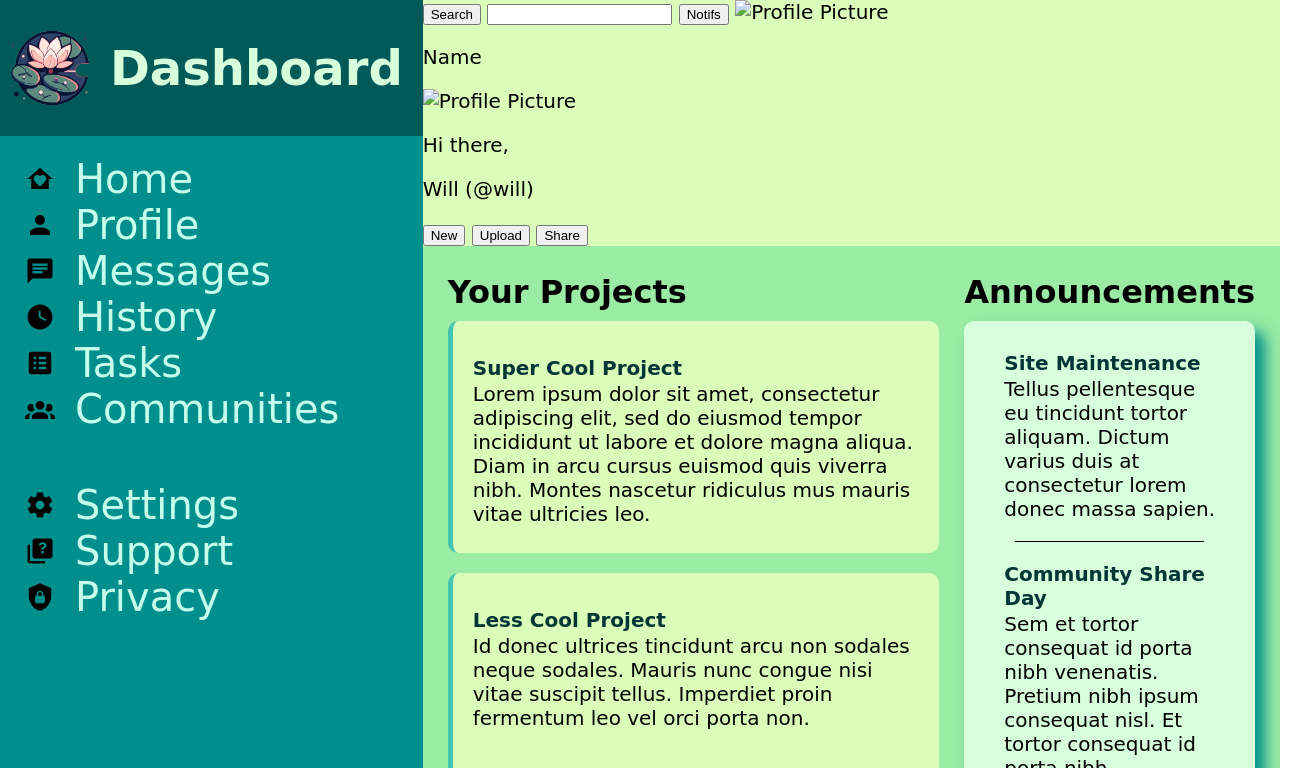
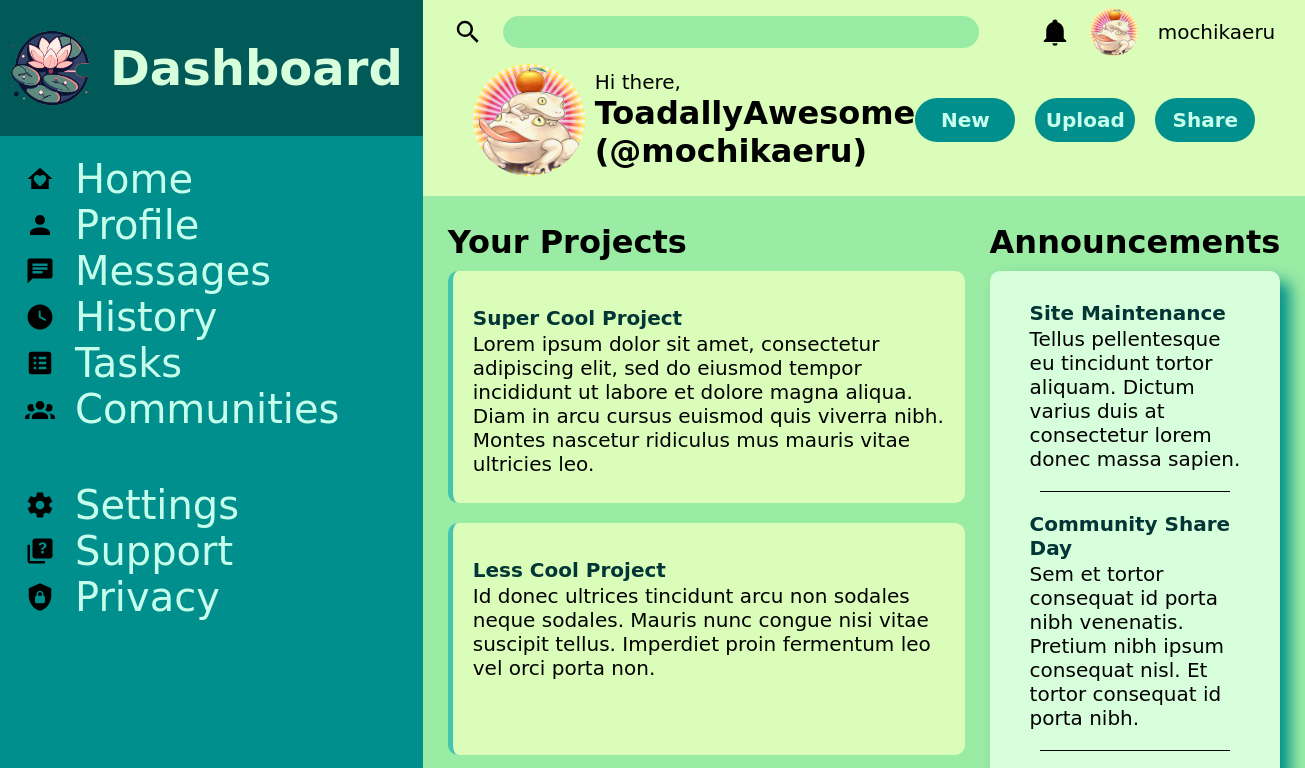
Before and after one commit to WillxChen/op-admin-dashboard, a plain HTML site: page index.html in a window 1280 px wide. Shown: the top 768 px of the page, 1305 px wide, since content can reach past the window. Drawn offline with Linux system fonts and the light colour scheme; a web font is replaced by a local one.

Commit message:
Complete header design: Finish toolbar & user greeting

```diff
--- a/index.html
+++ b/index.html
@@ -11,17 +11,21 @@
     <div class="container">
       <header class="top-header">
         <div class="toolbar">
-          <button>Search</button>
+          <button><img class="svg-icons" src="images/magnify.svg" alt="Search Icon" /></button>
           <input type="search" />
-          <button>Notifs</button>
-          <img src="" alt="Profile Picture" />
-          <p>Name</p>
+          <button><img class="svg-icons" src="images/bell.svg" alt="Notifications Icon" /></button>
+          <a class="user">
+            <img src="images/toadallyawesome.png" alt="Profile Picture" />
+          </a>
+          <p>mochikaeru</p>
         </div>
-        <div class="user-dashboard">
-          <div>
-            <img src="" alt="Profile Picture" />
-            <p>Hi there,</p>
-            <p>Will <span class="user-tag">@will</span></p>
+        <div class="profile-display">
+          <div class="profile-container">
+            <img class="personal-pfp"src="images/toadallyawesome.png" alt="Profile Picture" />
+            <div class="greeting">
+              <p>Hi there,</p>
+              <p>ToadallyAwesome <span class="user-tag">@mochikaeru</span></p>
+            </div>
           </div>
           <div class="quick-start">
             <button>New</button>
@@ -180,25 +184,25 @@
               <a class="user">
                 <img src="images/frog2_pfp.png" alt="Profile Picture" />
                 <p>
-                  <span>@will</span>
+                  <span>@HoppyHacker</span>
                   <br>
-                  <span>Hello Worlder</span>
+                  <span>gobbling bugs and debugging code</span>
                 </p>
               </a>
               <a class="user">
                 <img src="images/frog_pfp3.png" alt="Profile Picture" />
                 <p>
-                  <span>@will</span>
+                  <span>@croakadile</span>
                   <br>
-                  <span>Hello Worlder</span>
+                  <span>unrelated if you're asking</span>
                 </p>
               </a>
               <a class="user">
                 <img src="images/frog_pfp4.png" alt="Profile Picture" />
                 <p>
-                  <span>@will</span>
+                  <span>@bettycroaker</span>
                   <br>
-                  <span>Hello Worlder</span>
+                  <span>Mixing, baking, hopping with delight! 🐸</span>
                 </p>
               </a>
             </div>
--- a/styles.css
+++ b/styles.css
@@ -1,4 +1,9 @@
 @import url('https://fonts.googleapis.com/css2?family=Cute+Font&family=Gaegu:wght@400;700&display=swap');
+
+input[type="search"],
+button {
+  all: unset
+}
 
 * {
   --lgt-grn: #D8FFDB;
@@ -35,11 +40,89 @@ header.top-header {
   grid-column: 2 / 3;
 }
 
+.toolbar {
+  display: flex;
+  align-items: center;
+  justify-content: center;
+  gap: 20px;
+  margin: 0 30px;
+}
+
+header .toolbar button > img {
+  display: block;
+}
+
+header .toolbar > input[type=search] {
+  flex: 1;
+  padding: 1px;
+  font-family: 'Cute Font', cursive;
+  border-radius: 70px;
+  background: var( --brt-grn);
+  height: 30px;
+  align-self: center;
+  margin-right: 5%;
+  text-indent: 25px;
+}
+
+input[type=search]::-webkit-search-cancel-button {
+  margin-right: 25px;
+}
+
+.profile-display {
+  display: flex;
+  justify-content: space-between;
+  margin: 0px 50px 20px 50px;
+}
+
+.profile-container {
+  display: flex;
+  align-items: center;
+  gap: 10px;
+
+}
+
+header .personal-pfp {
+  align-self: center;
+  border-radius: 50%;
+  height: 7rem;
+  width: auto;
+  overflow-clip-margin: content-box;
+  overflow: clip;
+}
+
+.greeting p:last-child {
+  font-size: 2rem;
+  font-weight: bold;
+}
+
+.greeting p {
+  display: flex;
+  flex-direction: column;
+  margin: 0;
+}
+
 .user-tag::before {
     content: "("
 }
 .user-tag::after {
   content: ")"
+}
+
+.quick-start {
+  display: flex;
+  align-items: center;
+  gap: 20px;
+}
+
+.quick-start > button {
+
+  padding: 10px;
+  background-color: var(--teal);
+  text-align: center;
+  border-radius: 30px;
+  font-weight: bold;
+  color: var(--lgt-teal);
+  min-width: 80px;
 }
 
 aside.sidebar {
@@ -77,10 +160,13 @@ nav > a,
 .utility-links a {
   padding-left: 25px;
   font-size: 2.5rem;
+  transition: all 0.2s ease;
 }
 
 nav > a:hover,
 .utility-links a:hover {
+  cursor: default;
+  transition: all 0.3s ease-in-out;
   background-color: var(--brt-teal);
   border-radius: 20px;
   margin-left: 10px;
@@ -220,7 +306,7 @@ a {
   align-self: center;
   border-radius: 50%;
   height: 3rem;
-  width: 3rem;
+  width: auto;
   overflow-clip-margin: content-box;
   overflow: clip;
 }
```
Also changed, not shown: images/bell.svg (added), images/magnify.svg (added), images/toadallyawesome.png (added).
